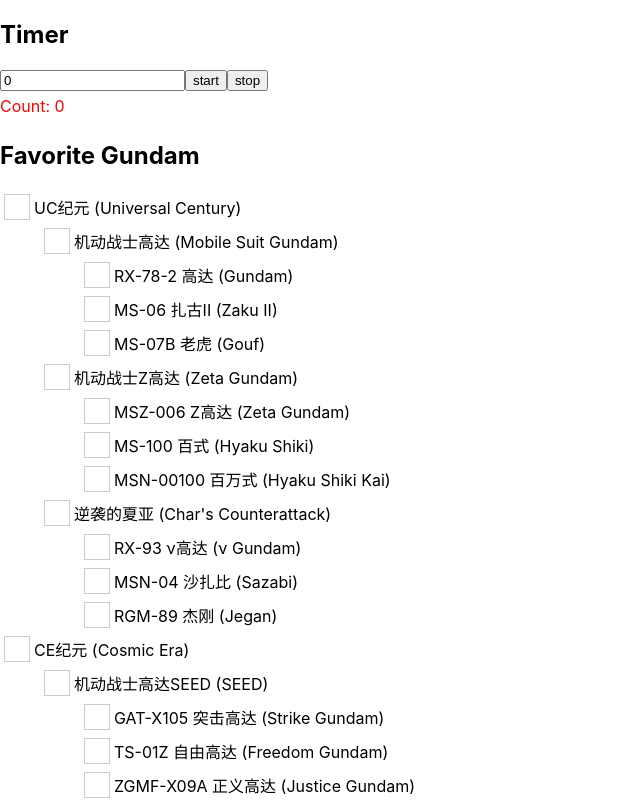
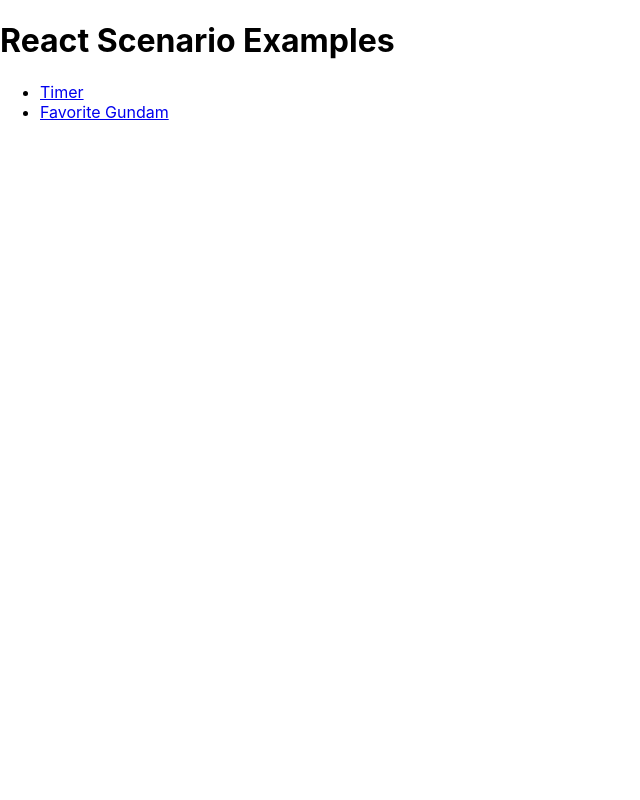
Before and after one commit to EdmondWang/React-Scenario, a React (Create React App) app: page / in a window 1280 px wide. Shown: the top 800 px of the page, without its empty margins (0-640 px from the left). Built offline with nearby package versions, Linux system fonts and the light colour scheme.

Commit message:
add react route

```diff
--- a/package.json
+++ b/package.json
@@ -1,5 +1,5 @@
 {
-  "name": "react-jest-counter",
+    "name": "react-scenario",
     "version": "0.1.0",
     "private": true,
     "dependencies": {
@@ -9,6 +9,7 @@
         "@testing-library/user-event": "^13.5.0",
         "react": "^19.1.0",
         "react-dom": "^19.1.0",
+        "react-router-dom": "^7.7.1",
         "react-scripts": "5.0.1",
         "web-vitals": "^2.1.4"
     },
--- a/src/App.js
+++ b/src/App.js
@@ -1,14 +1,30 @@
 import React from 'react';
+import { Routes, Route, Link } from 'react-router-dom';
 import Counter from './counter/index.js';
 import TreeQuiz from './tree-quiz/index.js';
+
+function Home() {
+  return (
+    <div className="home">
+      <h1>React Scenario Examples</h1>
+      <nav>
+        <ul>
+          <li><Link to="/timer">Timer</Link></li>
+          <li><Link to="/favorite-gundam">Favorite Gundam</Link></li>
+        </ul>
+      </nav>
+    </div>
+  );
+}
 
 const App = () => {
     return (
         <div className="App">
-            <h2 className="Case">Timer</h2>
-            <Counter />
-            <h2 className="Case">Favorite Gundam</h2>
-            <TreeQuiz />
+            <Routes>
+                <Route path="/" element={<Home />} />
+                <Route path="/timer" element={<Counter />} />
+                <Route path="/favorite-gundam" element={<TreeQuiz />} />
+            </Routes>
         </div>
     );
 };
--- a/src/index.js
+++ b/src/index.js
@@ -3,11 +3,14 @@
 import './index.css';
 import App from './App';
 import reportWebVitals from './reportWebVitals';
+import { BrowserRouter as Router } from 'react-router-dom';
 
 const root = ReactDOM.createRoot(document.getElementById('root'));
 root.render(
     <React.StrictMode>
-        <App />
+        <Router>
+            <App />
+        </Router>
     </React.StrictMode>
 );
 
```
Also changed, not shown: 1 other file (tests, documents, lock files or other folders). Lines whose indentation alone changed are shown as unchanged.
